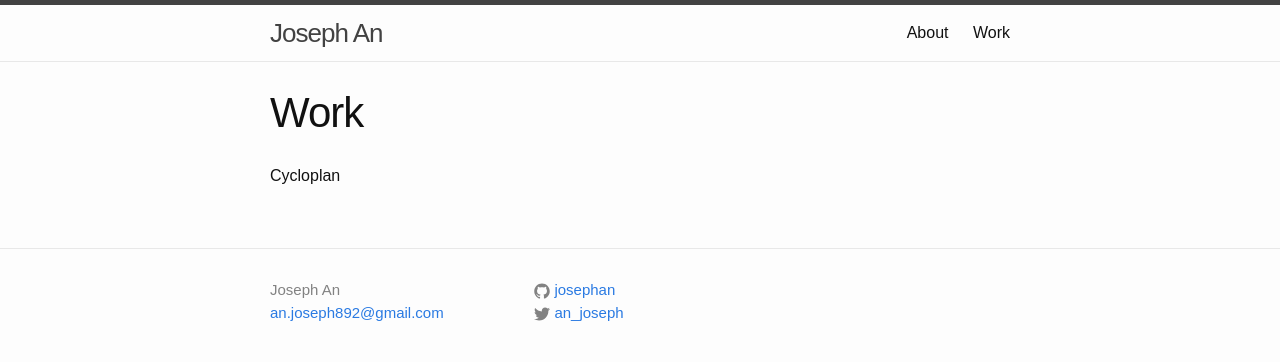
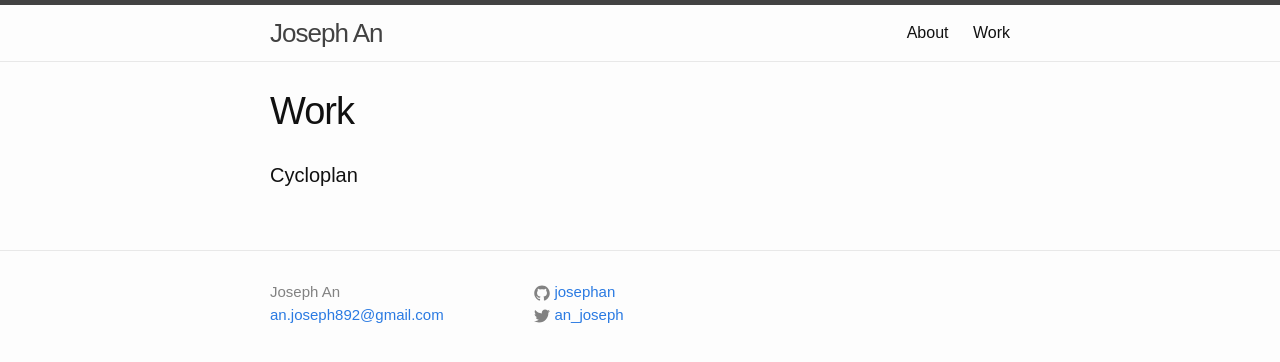
Before and after one commit to josephan/josephan.github.io, a Jekyll site: the page built from work.md, in a window 1280 px wide. Shown: the top 362 px of the page. Built offline with Jekyll 4.4.1, drawn with Linux system fonts in a browser that asks for light colours.

Commit message:
Edit blog post and CSS

```diff
--- a/_sass/_base.scss
+++ b/_sass/_base.scss
@@ -17,10 +17,18 @@
     font-family: $base-font-family;
     font-size: $base-font-size;
     line-height: $base-line-height;
-    font-weight: 300;
+    font-weight: 400;
     color: $text-color;
     background-color: $background-color;
     -webkit-text-size-adjust: 100%;
+    .post-title {
+        font-weight: 400;
+        font-size: 38px;
+    }
+    .post-content {
+        font-family: "adobe-garamond-pro", sans-serif;
+        font-size: 20px;
+    }
 }
 
 
```
Also changed, not shown: _posts/2015-10-08-my-blog-is-now-my-homepage.md (+5 -0 lines).
